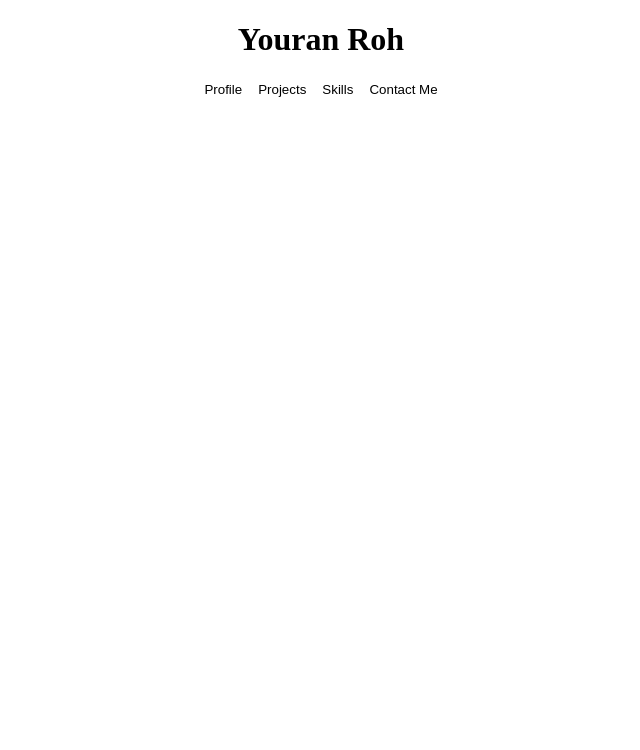
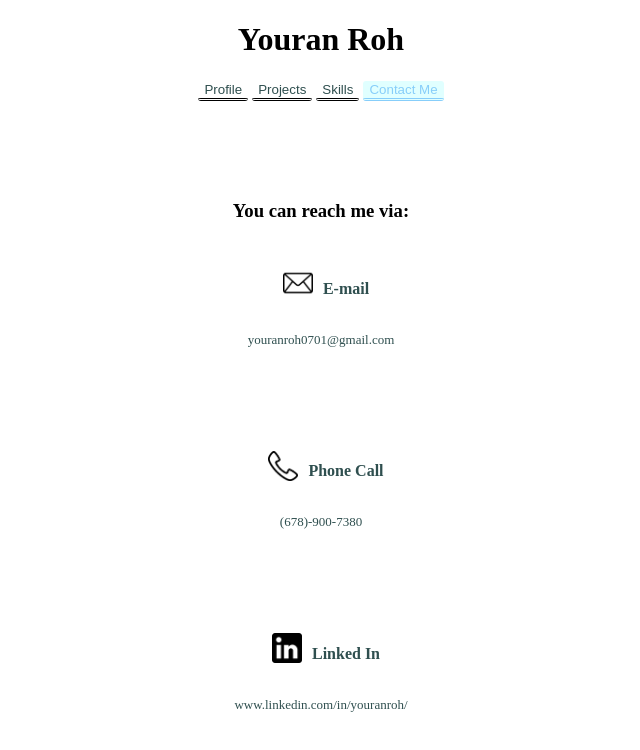
Before and after one commit to youranroh/portfolio_website, a plain HTML site: page pages/ContactMe.html in a window 1280 px wide. Shown: the whole page, without its empty margins (319-959 px from the left). Drawn offline with Linux system fonts and the light colour scheme; a web font is replaced by a local one.

Commit message:
I created the "Contact Me" page, and created a dummy text in profile page.

```diff
--- a/pages/ContactMe.html
+++ b/pages/ContactMe.html
@@ -7,15 +7,73 @@
     </head>
 
     <body>
-    <h1 class="center-alignment">Youran Roh</h1>
+    <h1 class="center-alignment header-font">Youran Roh</h1>
 
     <!-- buttons for my pages -->
     <div class="center-alignment">
         <button class="clear-buttons"><a href="../Profile.html">Profile</a></button>
         <button class="clear-buttons"><a href="Projects.html">Projects</a></button>
         <button class="clear-buttons"><a href="Skills.html">Skills</a></button>
-        <button class="clear-buttons"><a href="ContactMe.html">Contact Me</a></button>
+        <button class="selected-buttons"><a href="ContactMe.html" class="current-link">Contact Me</a></button>
     </div>
+
+    <!-- Add a big blank space border to separate the headings and the buttons to
+    the body paragraph-->
+    <div class="big-empty-border"></div>
+
+    <h3 class="subheading-font center-alignment">You can reach me via:</h3>
+
+    <br>
+
+    <!-- Email -->
+    <div class="center-alignment">
+        <a href="mailto:youranroh0701@gmail.com">
+            <div class="flex-content">
+                <img src="../images/email-logo.png" alt="email">
+                <h4 class="subheading-font">E-mail</h4>
+            </div>
+        </a>
+    <p style = "font-size:13px">
+        <a href="mailto:youranroh0701@gmail.com">
+            youranroh0701@gmail.com
+        </a></p>
+    </div>
+
+    <div class="big-empty-border"></div>
+
+    <!-- Phone Call -->
+    <div class="center-alignment">
+        <a href="tel:6789007380">
+            <div class="flex-content">
+                <img src="../images/phone-call.png" alt="phone">
+                <h4 class="subheading-font">Phone Call</h4>
+            </div>
+        </a>
+    <p style = "font-size:13px">
+        <a href="tel:6789007380">
+            (678)-900-7380
+        </a></p>
+    </div>
+
+    <div class="big-empty-border"></div>
+
+    <!-- LinkedIN -->
+    <div class="center-alignment">
+        <a href="https://www.linkedin.com/in/youranroh/">
+            <div class="flex-content">
+                <img src="../images/linkedin.png" alt="LinkedIn">
+                <h4 class="subheading-font">Linked In</h4>
+            </div>
+        </a>
+    <p style = "font-size:13px">
+        <a href="https://www.linkedin.com/in/youranroh/0">
+            www.linkedin.com/in/youranroh/
+        </a></p>
+    </div>
+
+
+
+
 
     </body>
 </html>
--- a/style.css
+++ b/style.css
@@ -1,3 +1,20 @@
+@font-face {
+    font-family: "Avenir Next Bold";
+    src: url(fonts/AvenirNext.ttc);
+}
+@font-face {
+    font-family: "Jalnan OTF";
+    src: url(fonts/JalnanOTF.otf);
+}
+
+.header-font {
+    font-family: Avenir Next Bold;
+}
+
+.subheading-font {
+    font-family: Jalnan OTF;
+}
+
 .center-alignment {
     text-align: center;
 }
@@ -5,22 +22,67 @@
 .clear-buttons {
     background-color: white;
     border: none;
+    border-bottom: double black;
+    border-radius: 3px;
     cursor: pointer;
 }
 
+.selected-buttons {
+    background-color:lightcyan;
+    color: white;
+    border: none;
+    border-radius: 3px;
+    border-bottom: double lightskyblue;
+    cursor: pointer;
+}
+
+.current-link:link {
+    color: lightskyblue;
+    text-decoration: none;
+}
+
+.current-link:visited {
+    color: lightskyblue;
+    text-decoration: none;
+}
+
 a:link {
-    color: black;
+    color: darkslategray;
     text-decoration: none;
 }
 a:visited {
-    color: black;
+    color: darkslategray;
     text-decoration: none;
 }
 a:hover {
-    color:darkslategray;
+    color:black;
     text-decoration: none;
 }
 a:active {
-    color:darkslategray;
+    color:white;
     text-decoration: none;
 }
+
+
+.body-margins-to-center {
+    margin: 0 auto;
+    padding: 50px;
+    width: 650px;
+}
+
+.big-empty-border {
+    height: 80px;
+}
+
+.flex-content img {
+    display: block;
+    margin: 10px;
+    width: 30px;
+    height: 30px;
+    vertical-align: text-bottom;
+}
+
+.flex-content {
+    display: flex;
+    justify-content: center;
+}
```
Also changed, not shown: Profile.html (+14 -2 lines), pages/Projects.html (+2 -2 lines), pages/Skills.html (+2 -2 lines), images/email-logo.png (added), images/linkedin.png (added), images/phone-call.png (added), 4 other files.
